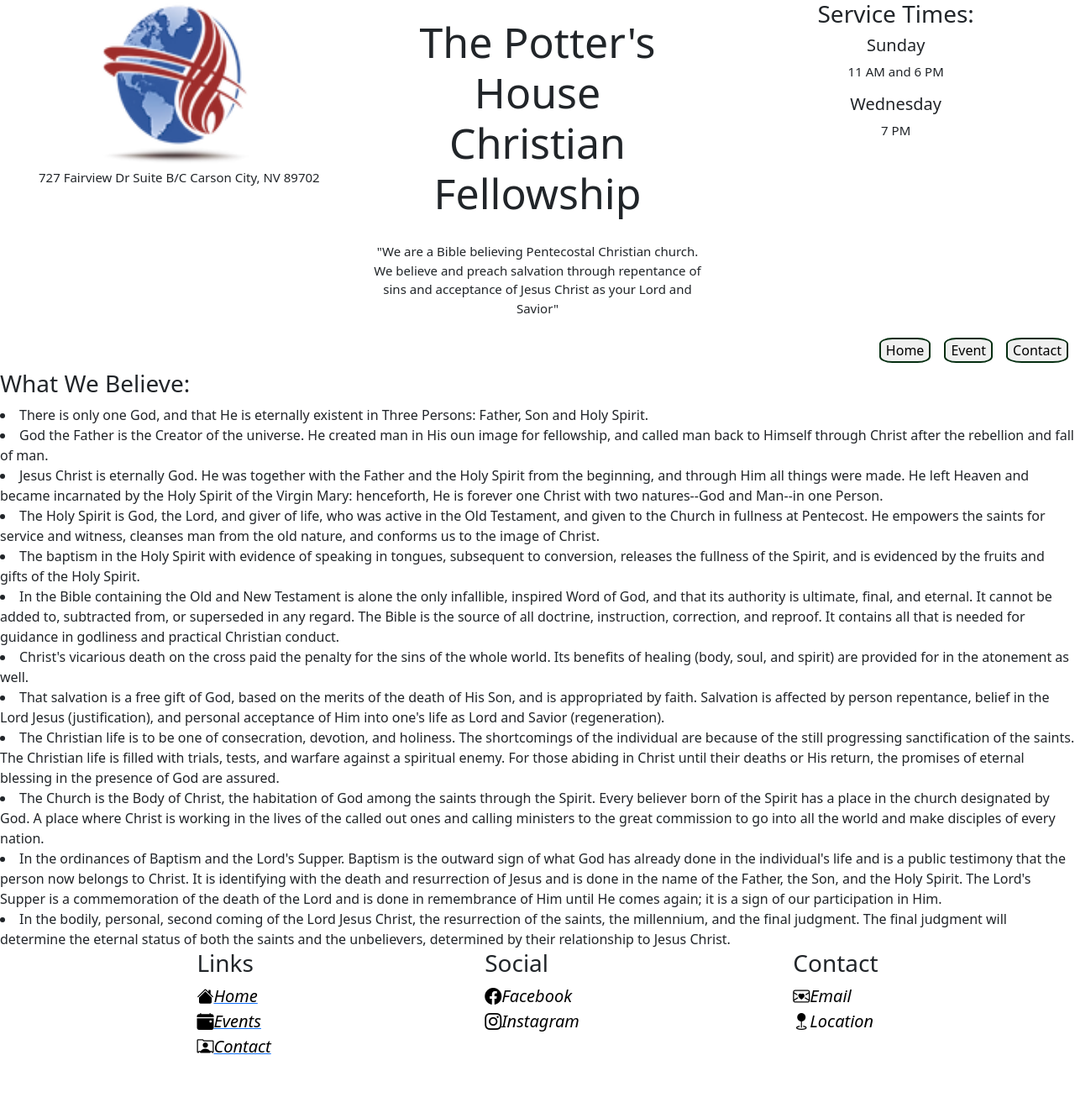
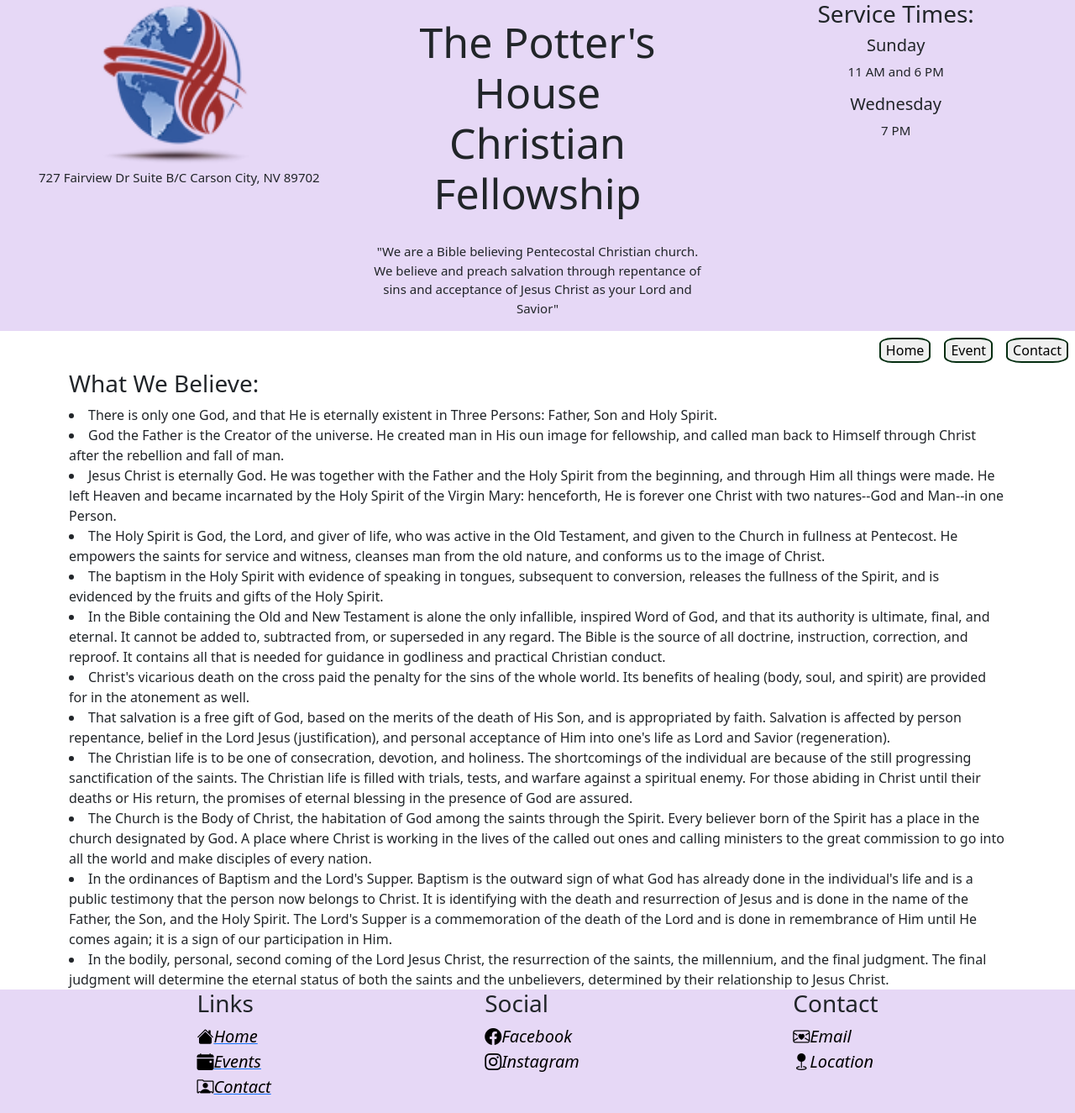
Before and after one commit to J-Sandell/Pottershouse, a React (Create React App) app: page /event in a window 1280 px wide. Shown: the whole page at 84% size. Before the commit the page ends 1277 px from the top, so only its background shows below. Built offline with nearby package versions, Linux system fonts and the light colour scheme.

Commit message:
minor changes busy week

```diff
--- a/src/Components/Event.js
+++ b/src/Components/Event.js
@@ -3,10 +3,8 @@ import React from "react";
 
 function Event() {
 	return (
-		<div>
-
+		<div className="container">
 			<h3 className="text">What We Believe:</h3>
-
 			<li>There is only one God, and that He is eternally existent in Three Persons: Father, Son and Holy Spirit.</li>
 			<li>God the Father is the Creator of the universe. He created man in His oun image for fellowship, and called man back to Himself through Christ after the rebellion and fall of man.</li>
 			<li>Jesus Christ is eternally God. He was together with the Father and the Holy Spirit from the beginning, and through Him all things were made. He left Heaven and became incarnated by the Holy Spirit of the Virgin Mary: henceforth, He is forever one Christ with two natures--God and Man--in one Person.</li>
@@ -19,7 +17,6 @@ function Event() {
 			<li>The Church is the Body of Christ, the habitation of God among the saints through the Spirit. Every believer born of the Spirit has a place in the church designated by God. A place where Christ is working in the lives of the called out ones and calling ministers to the great commission to go into all the world and make disciples of every nation.</li>
 			<li>In the ordinances of Baptism and the Lord's Supper. Baptism is the outward sign of what God has already done in the individual's life and is a public testimony that the person now belongs to Christ. It is identifying with the death and resurrection of Jesus and is done in the name of the Father, the Son, and the Holy Spirit. The Lord's Supper is a commemoration of the death of the Lord and is done in remembrance of Him until He comes again; it is a sign of our participation in Him.</li>
 			<li>In the bodily, personal, second coming of the Lord Jesus Christ, the resurrection of the saints, the millennium, and the final judgment. The final judgment will determine the eternal status of both the saints and the unbelievers, determined by their relationship to Jesus Christ.</li>
-
 		</div>
 	)
 }
--- a/src/Components/Home.js
+++ b/src/Components/Home.js
@@ -8,14 +8,7 @@ function Home() {
 	return (
 
 		<div className="container-fluid">
-			<div className="row">
-				<div className="col">
-					<Pastor/>
-					<h2>Wife's Story</h2>
-					<p>My name is Brooke Perez. My husband is the pastor at the Potter's House Church in South Carson City on Fairview Dr. i got saved when I was 14 years old. MY parents were saved before I was born and my dad became a pastor in Seattle, when i was 2 years old. I was raised in a happy and healthy home, that was blessed by God. Even thought I had seen how living in sin destroyed lives, I had yet to experience it. When I was 12, my family became missionaries to Zambia. This was the beginning of my personal spiritual journey. I got the full realization that I needed my own personal relationship with Jesus when I was 14. At the age of 18, I left Zambia and went to UNR. I was excited to serve God on my own; and make my own way to church rather than go simply because there was no other option. I had high expectations, but the devil had tactics I was not prepared for. I was soon disappointed, and at the age of 21, I told God that i didn't believe that He could make me happy. I almost immediately began to fall into sin. In the next 3 moths I experienced a life without the covering of God and quicly realized that it was not worthit. I rededicated my life to Jesus and I have benn serving Him ever since. Living for God's expectations greatly exceeded any expectations I could have had for myself.
-					</p>
-				</div>
-			</div>
+			<Pastor/>
 			<div className="row">
 				<div className="bottompix fluid">
 					<img className="pictures" src="/assets/entrance.jpg" height={200} width={200} alt="Front Door"></img>
--- a/src/Components/Pastor.js
+++ b/src/Components/Pastor.js
@@ -10,6 +10,13 @@ function Pastor() {
 					<p>My name is Billy Perez. I am the pastor at the Potter's House church in South Carson City on Fairview Dr. I got saved in 2009  in Reno, NV after years of living in sin. I got involved with gangs at the young age of 12, because I was following the footsteps of my brother and cousins. Even though I was Raised in church and had a mother who seved  God, I rejected that in favor of drugs and gang life. As I got older, gang life got worse and worse. I came close to losing my life, I was in and out of county jail, and I watched my friends get locked up and some even die. At the age of 29 I was at a crossroads. I was in a dark spot and saw that my life had nothing to show for it. Five years previously, my sister had gotten saved. She and her husband had been preaching to me and trying to get me saved as well. I finally realized that I was done with the gang and drug lifestyle. I was ready to give my life to Jesus. The day I came to church and got saved, my pastor presented a challenge. He challenged new believers to wholly serve God for 6 months, an if after 6 months I had nothing to show for it I could walk away. He knew I would never walk away, because it is impossible to not come out changed after being fully devoted to serving God. Now 13 years later I am preaching the gospel. I have a solid family, and my life is blessed.</p>
 				</div>
 			</div>
+			<div className="row">
+				<div className="col">
+				<h2>Wife's Story</h2>
+					<p>My name is Brooke Perez. My husband is the pastor at the Potter's House Church in South Carson City on Fairview Dr. i got saved when I was 14 years old. MY parents were saved before I was born and my dad became a pastor in Seattle, when i was 2 years old. I was raised in a happy and healthy home, that was blessed by God. Even thought I had seen how living in sin destroyed lives, I had yet to experience it. When I was 12, my family became missionaries to Zambia. This was the beginning of my personal spiritual journey. I got the full realization that I needed my own personal relationship with Jesus when I was 14. At the age of 18, I left Zambia and went to UNR. I was excited to serve God on my own; and make my own way to church rather than go simply because there was no other option. I had high expectations, but the devil had tactics I was not prepared for. I was soon disappointed, and at the age of 21, I told God that i didn't believe that He could make me happy. I almost immediately began to fall into sin. In the next 3 moths I experienced a life without the covering of God and quicly realized that it was not worthit. I rededicated my life to Jesus and I have benn serving Him ever since. Living for God's expectations greatly exceeded any expectations I could have had for myself.
+					</p>
+				</div>
+			</div>
 		</div>
 	)
 }
--- a/src/style.css
+++ b/src/style.css
@@ -7,6 +7,7 @@
 .head {
 	display: flex;
 	text-align: center;
+	background-color: rgb(230, 216, 246);
 
 }
 
@@ -63,4 +64,5 @@ p {
 .footer-site {
 	display: flex;
 	justify-content: space-evenly;
+	background-color: rgb(230, 216, 246);
 }
```
